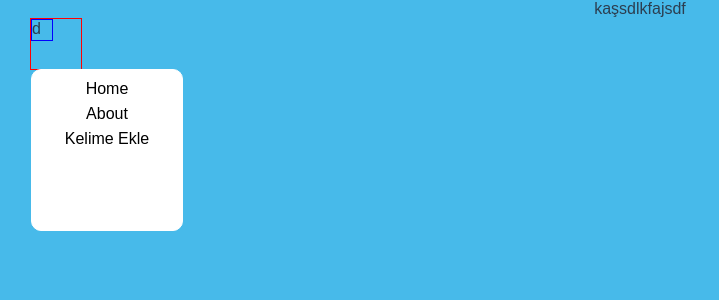
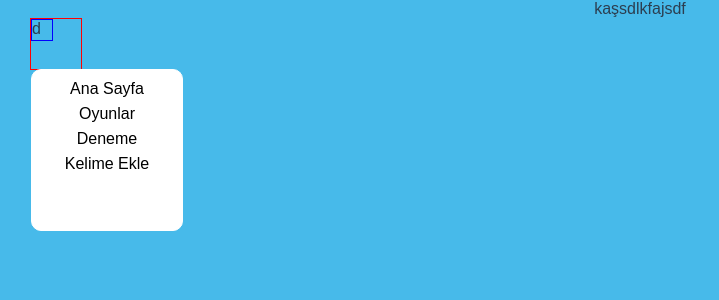
Before and after one commit to aslansergen/kelime-ezber-vue, a Vue app: page /deneme in a window 1280 px wide. Shown: the top 300 px of the page, without its empty margins (0-719 px from the left). Built offline with nearby package versions, Linux system fonts and the light colour scheme.

Commit message:
link name edited

```diff
--- a/src/components/UserLinkComponent.vue
+++ b/src/components/UserLinkComponent.vue
@@ -4,8 +4,9 @@
       d
     </span>
     <div :class="{active : active}" class="link-content">
-      <router-link class="link" to="/">Home</router-link>
-      <router-link class="link" to="/oyunlar">About</router-link>
+      <router-link class="link" to="/">Ana Sayfa</router-link>
+      <router-link class="link" to="/oyunlar">Oyunlar</router-link>
+      <router-link class="link" to="/deneme">Deneme</router-link>
       <router-link class="link" to="/yeni-kelime">Kelime Ekle</router-link>
     </div>
   </div>
```
